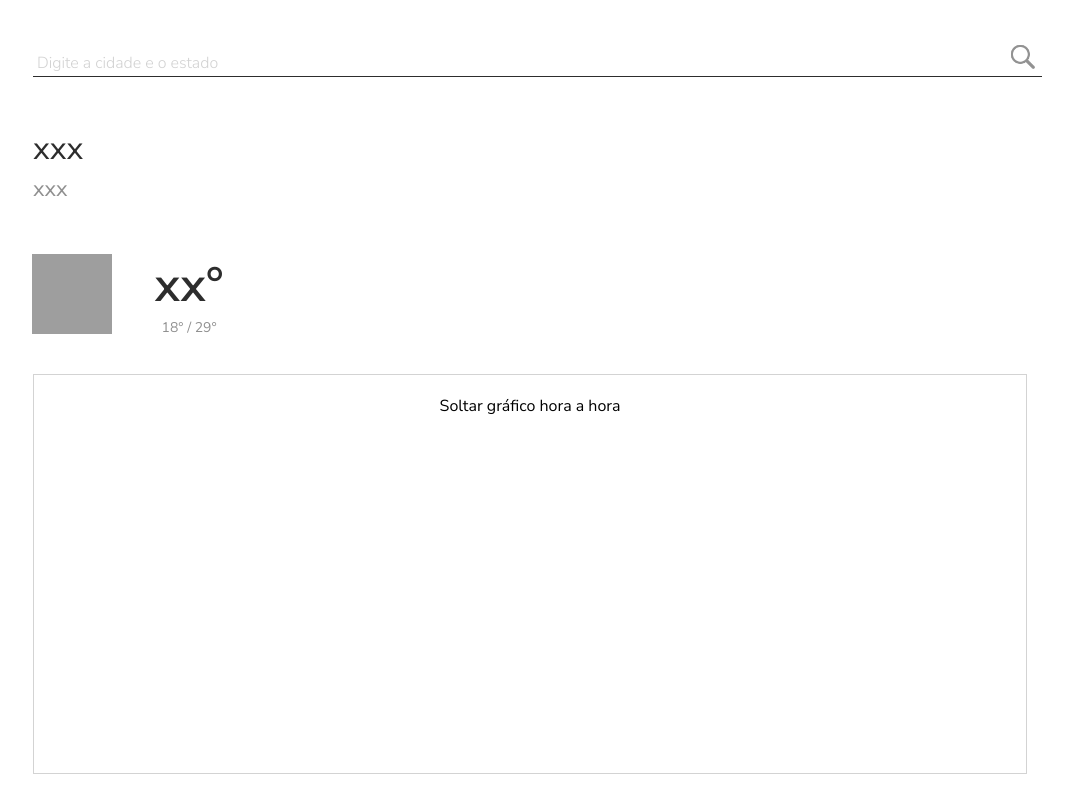
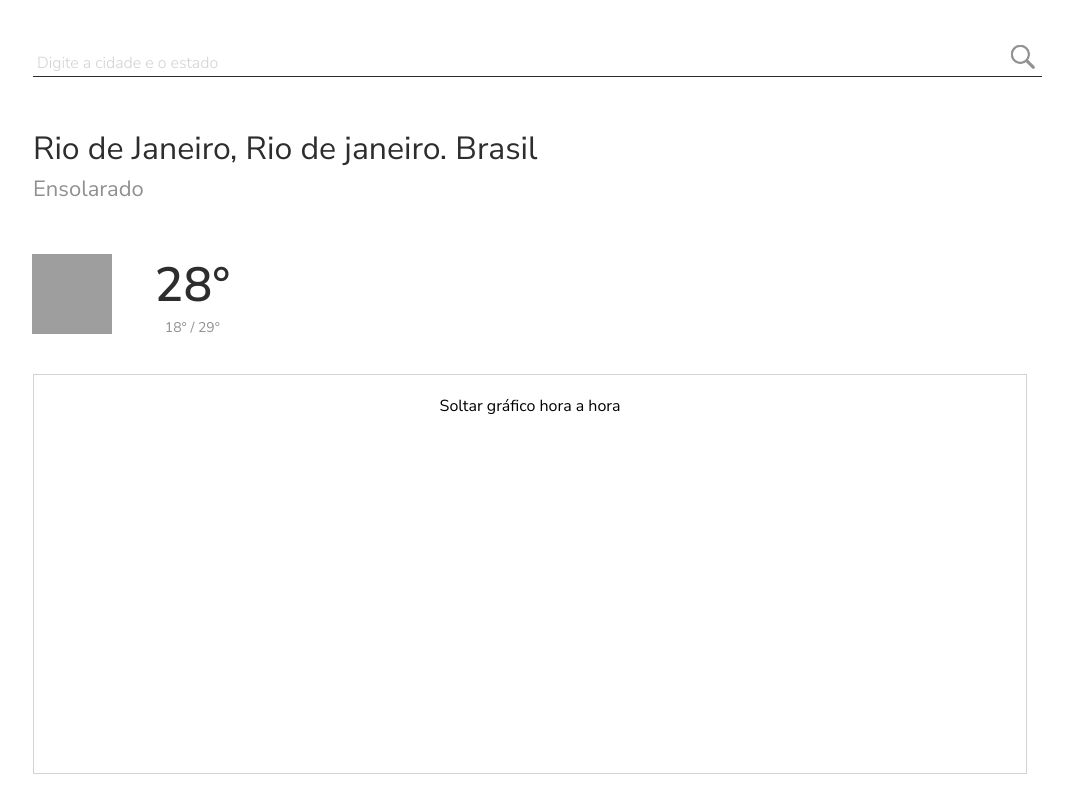
Before and after one commit to fabricioalvess/weather_app, a plain HTML site: page index.html in a window 1280 px wide. Shown: the top 800 px of the page, without its empty margins (110-1176 px from the left). Drawn offline with Linux system fonts and the light colour scheme; no server answers; grey boxes are pictures that could not be loaded.

Commit message:
Atualizar o index.html

```diff
--- a/index.html
+++ b/index.html
@@ -54,10 +54,10 @@
 
                     <div class="row">
                         <div id="texto_local" class="city_name col-sm-12">
-                           <!-- Rio de Janeiro, Rio de janeiro. Brasil-->xxx
+                           Rio de Janeiro, Rio de janeiro. Brasil
                         </div>
                         <div id="texto_clima" class="weather_result col-sm-12">
-                           <!-- Ensolarado-->xxx
+                           Ensolarado
                         </div>
                     </div>
 
@@ -67,7 +67,7 @@
                         </div>
                         <div class="temperature">
                             <div class="row">
-                                <div id="texto_temperatura" class="temp_value col-sm-12">xx&deg;</div>
+                                <div id="texto_temperatura" class="temp_value col-sm-12">28&deg;</div>
                                 <div id="texto_max_min" class="max_min_temp">
                                     18&deg; / 29&deg;
                                 </div>
```
